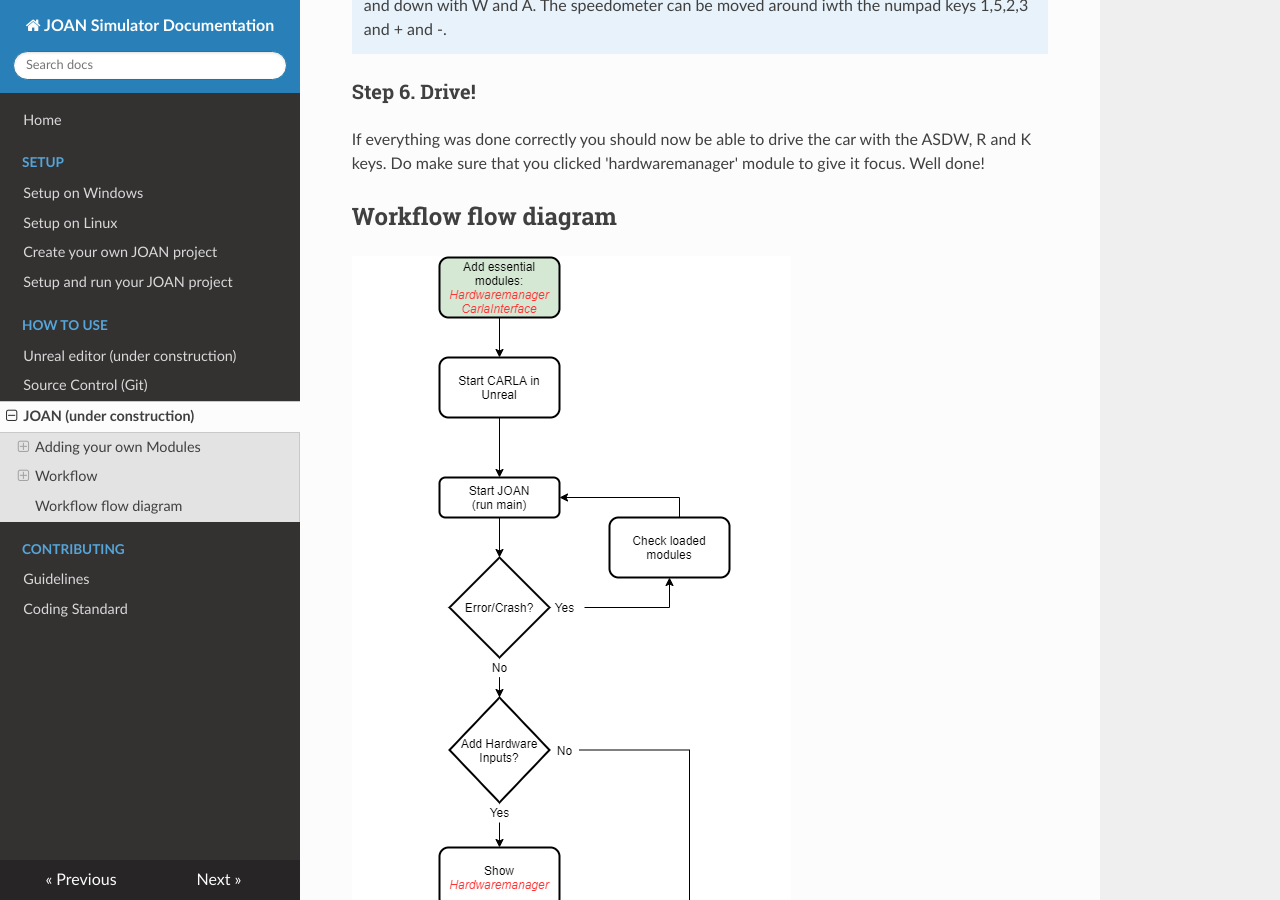
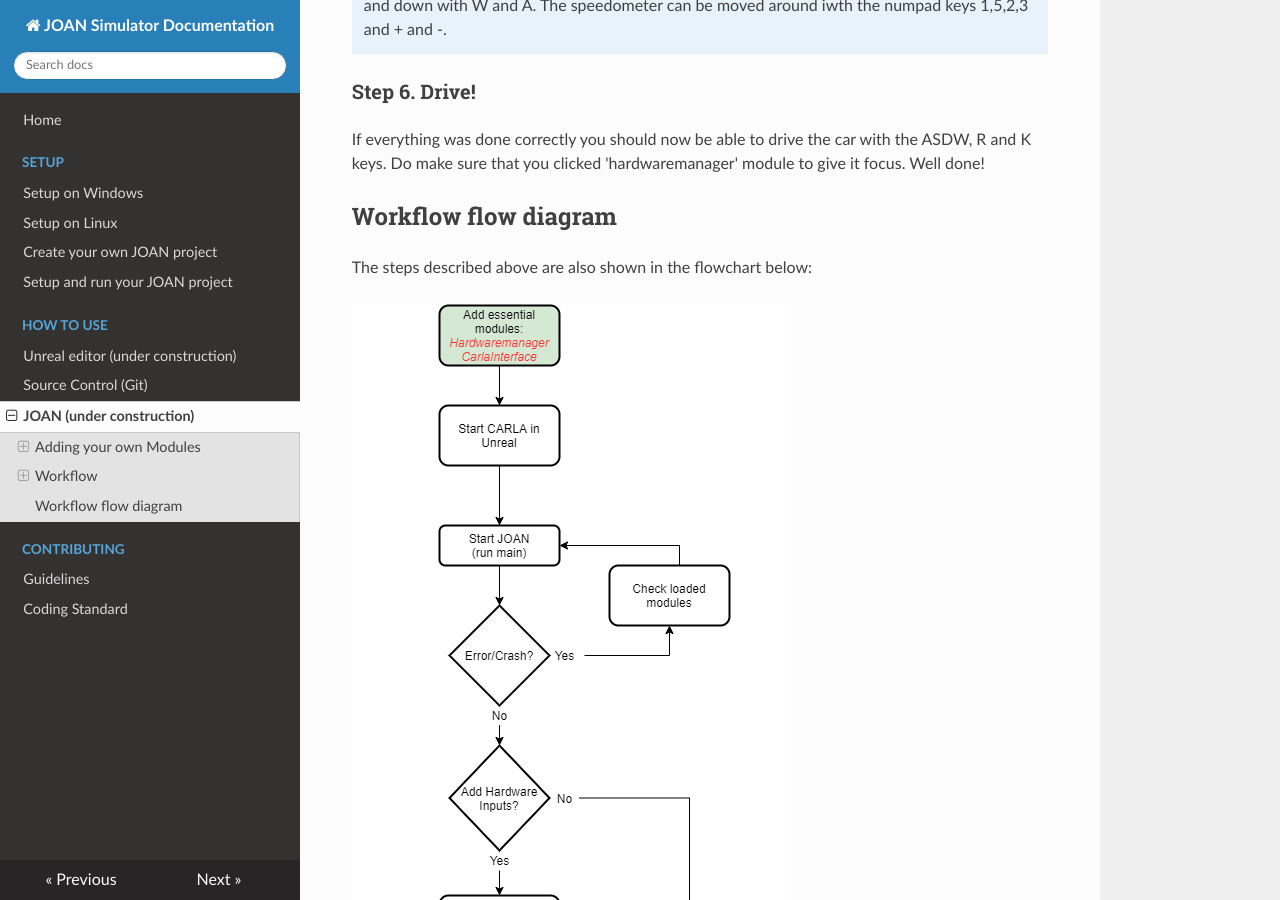
Before and after one commit to tud-hri/joan, an MkDocs documentation site: the page built from docs/how-to-joan.md, in a window 1280 px wide and 900 px high, scrolled down 6363 px. Built offline with MkDocs 1.6.1, drawn with Linux system fonts in a browser that asks for light colours; nearby versions of some CDN libraries.

Commit message:
added workflowdiagram description
Former-commit-id: 400152b830ec6fd64a669f194699083bc11dd338

```diff
--- a/docs/how-to-joan.md
+++ b/docs/how-to-joan.md
@@ -158,4 +158,6 @@ If everything was done correctly you should now be able to drive the car with th
 
 
 ## Workflow flow diagram
+The steps described above are also shown in the flowchart below:
+
 ![workflow](imgs/JOAN_Workflow.png)
```
